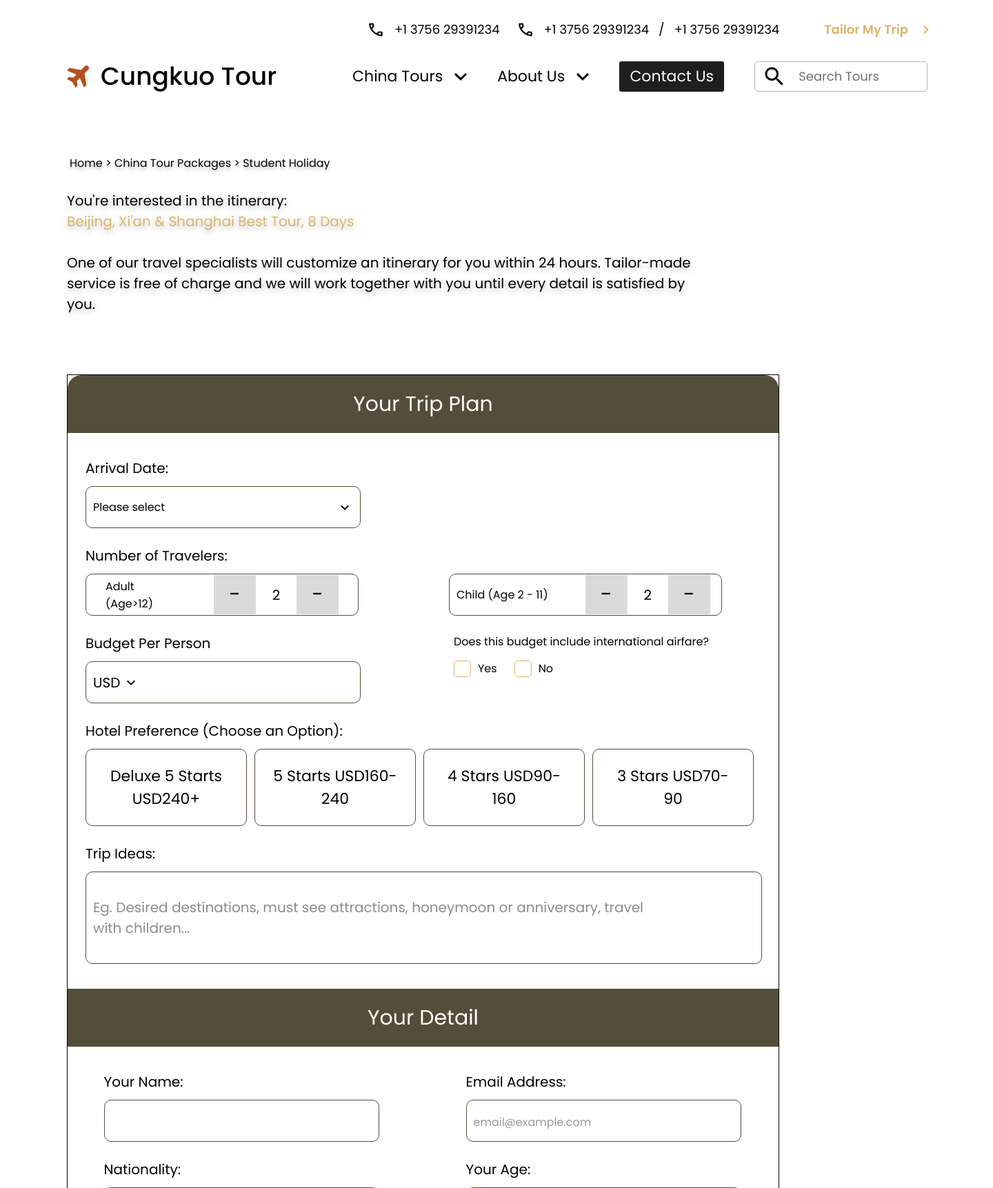
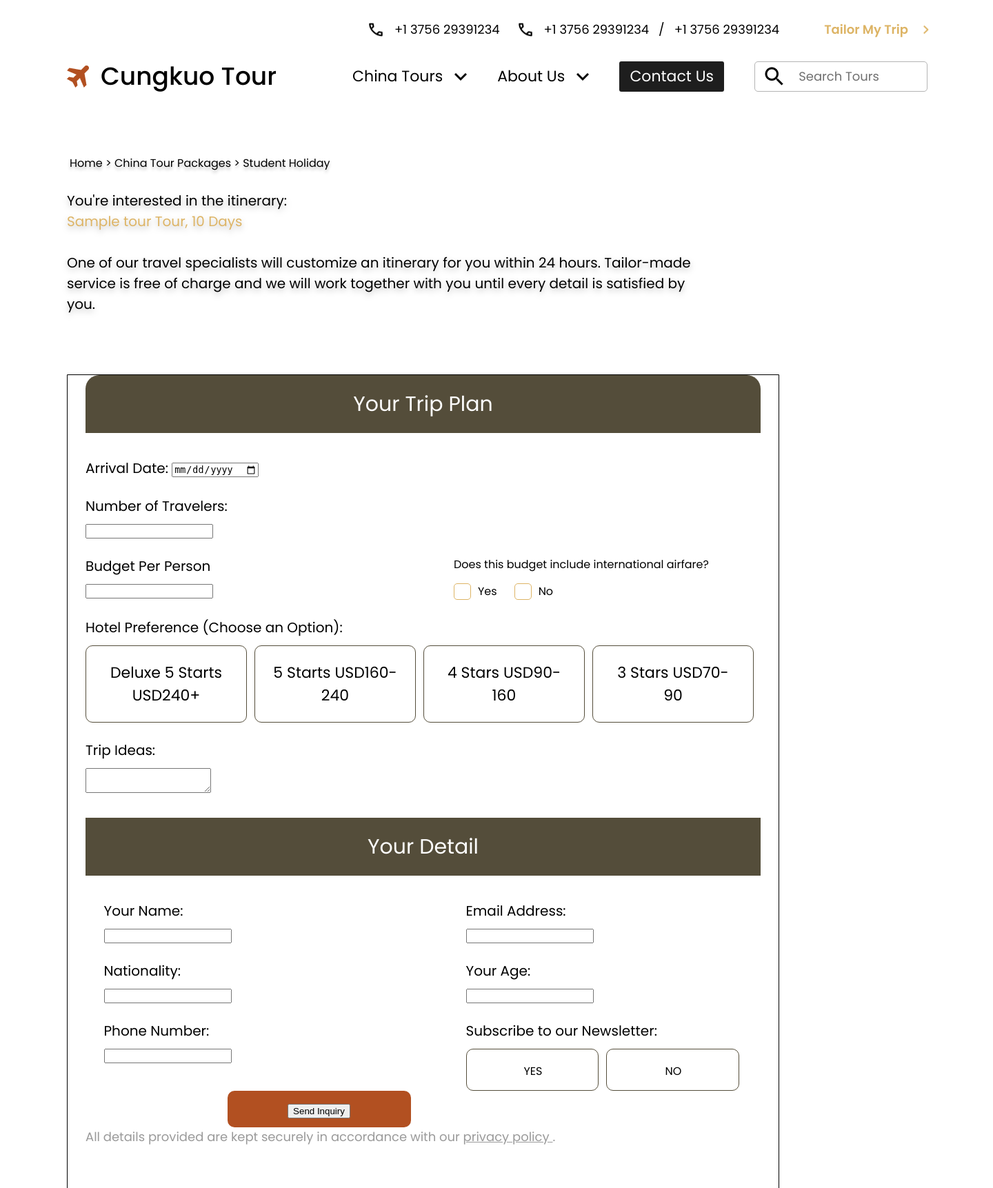
Before and after one commit to adtyfathan/projek-prak-pemweb, a PHP site: page /get-quote.php?id=1 in a window 1440 px wide. Shown: the top 1723 px of the page at 69% size. Run offline with PHP 8.4, Linux system fonts and the light colour scheme; tables that the repository leaves empty or names only in its code hold one stand-in row (values such as "Sample post").

Commit message:
reservasi

```diff
--- a/public/html/get-quote.php
+++ b/public/html/get-quote.php
@@ -1,24 +1,28 @@
 <!DOCTYPE html>
 <html>
+
 <head>
     <meta charset="utf-8">
     <meta name="viewport" content="initial-scale=1, width=device-width">
     <title>Cungkuo Tour</title>
-  	<link rel="stylesheet"  href="../css/get-quote.css" />
+    <link rel="stylesheet" href="../css/get-quote.css" />
     <link rel="stylesheet" href="https://fonts.googleapis.com/css2?family=Poppins:wght@400;500;600;700&display=swap" />
 </head>
+
 <body>
     <div class="get-quote">
         <div class="frame-parent">
             <div class="frame-group">
                 <div class="frame-container">
                     <div class="material-symbolscall-outline-parent">
-            						<img class="material-symbolscall-outline-icon" alt="" src="../asset/material-symbols_call-outline.png">
+                        <img class="material-symbolscall-outline-icon" alt=""
+                            src="../asset/material-symbols_call-outline.png">
 
                         <div class="div">+1 3756 29391234</div>
                     </div>
                     <div class="material-symbolscall-outline-parent">
-            						<img class="material-symbolscall-outline-icon" alt="" src="../asset/material-symbols_call-outline.png">
+                        <img class="material-symbolscall-outline-icon" alt=""
+                            src="../asset/material-symbols_call-outline.png">
 
                         <div class="div">+1 3756 29391234</div>
                         <div class="div">/</div>
@@ -64,73 +68,52 @@
         <div class="home-china">Home &gt; China Tour Packages &gt; Student Holiday</div>
         <div class="youre-interested-in-container">
             <p class="youre-interested-in">You're interested in the itinerary:</p>
-      			<p class="beijing-xian">Beijing, Xi'an & Shanghai Best Tour, 8 Days</p>
+            <?php
+				include("../php/koneksi.php");
+
+				$tourId = $_GET["id"];
+
+				$stmt = $koneksi->prepare("SELECT * FROM tours WHERE id = ?");
+				$stmt->bind_param("i", $tourId);
+				$stmt->execute();
+				$result = $stmt->get_result();
+
+				if ($row = $result->fetch_assoc()) {
+					echo'
+						<p class="beijing-xian">'.$row['nama_tempat'].' Tour, '.$row['jumlah_hari'].' Days</p>
+						<input type="hidden" value="'.$row['nama_tempat'].'" id="destination-name"/>
+						<input type="hidden" value="'.$row['harga'].'" id="destination-price" />
+					';
+				}
+			?>
+
             <p class="beijing-xian">&nbsp;</p>
-      			<p class="youre-interested-in">One of our travel specialists will customize an itinerary for you within 24 hours. Tailor-made service is free of charge and we will work together with you until every detail is satisfied by you.</p>
+            <p class="youre-interested-in">One of our travel specialists will customize an itinerary for you within 24
+                hours. Tailor-made service is free of charge and we will work together with you until every detail is
+                satisfied by you.</p>
         </div>
         <div class="frame-parent3">
+            <form id="reservation-form">
                 <div class="frame-parent4">
                     <div class="your-trip-plan-wrapper">
                         <div class="div">Your Trip Plan</div>
                     </div>
                     <div class="frame-parent5">
                         <div class="arrival-date-parent">
-            						<div class="arrival-date">Arrival Date:</div>
-            						<div class="frame-wrapper">
-              							<div class="please-select-parent">
-                								<div class="div">Please select</div>
-                								<img class="icoutline-expand-more-icon" alt="" src="../asset/ic_sharp-expand-more.png">
-
-              							</div>
+                            <div class="arrival-date">
+                                <label>Arrival Date:</label>
+                                <input type="date" id="reservation-date" />
                             </div>
                         </div>
                         <div class="number-of-travelers-parent">
                             <div class="arrival-date">Number of Travelers: </div>
-            						<div class="frame-parent6">
-              							<div class="frame-wrapper1">
-                								<div class="adult-age12-parent">
-                  									<div class="div">Adult (Age&gt;12)</div>
-                  									<div class="frame-parent7">
-                    										<div class="wrapper">
-                      											<div class="arrival-date">-</div>
-                    										</div>
-                    										<div class="container">
-                      											<div class="arrival-date">2</div>
-                    										</div>
-                    										<div class="frame">
-                      											<div class="arrival-date">-</div>
-                    										</div>
-                  									</div>
-                								</div>
-              							</div>
-              							<div class="frame-wrapper1">
-                								<div class="child-age-2-11-parent">
-                  									<div class="div">Child (Age 2 - 11)</div>
-                  									<div class="frame-parent7">
-                    										<div class="wrapper">
-                      											<div class="arrival-date">-</div>
-                    										</div>
-                    										<div class="container">
-                      											<div class="arrival-date">2</div>
-                    										</div>
-                    										<div class="frame">
-                      											<div class="arrival-date">-</div>
-                    										</div>
-                  									</div>
-                								</div>
-              							</div>
-            						</div>
+
+                            <input type="number" id="reservation-ticketqty" />
                         </div>
                         <div class="frame-parent9">
                             <div class="arrival-date-parent">
                                 <div class="arrival-date">Budget Per Person</div>
-              							<div class="frame-wrapper3">
-                								<div class="usd-parent">
-                  									<div class="div">USD</div>
-                  									<img class="icoutline-expand-more-icon" alt="" src="../asset/ic_sharp-expand-more.png">
-
-                								</div>
-              							</div>
+                                <input type="number" id="reservation-budget" />
                             </div>
                             <div class="does-this-budget-include-inter-parent">
                                 <div class="div">Does this budget include international airfare?</div>
@@ -168,9 +151,7 @@
                         <div class="frame-wrapper4">
                             <div class="arrival-date-parent">
                                 <div class="arrival-date">Trip Ideas:</div>
-              							<div class="eg-desired-destinations-must-wrapper">
-                								<div class="eg-desired-destinations">Eg. Desired destinations, must see attractions, honeymoon or anniversary, travel with children...</div>
-              							</div>
+                                <textarea id="reservation-ideas"></textarea>
                             </div>
                         </div>
                     </div>
@@ -181,49 +162,27 @@
                         <div class="frame-parent13">
                             <div class="arrival-date-parent">
                                 <div class="arrival-date">Your Name:</div>
-              							<div class="frame-wrapper5">
-                								<div class="frame-inner">
-                								</div>
-              							</div>
+                                <input type="text" id="reservation-name">
                             </div>
                             <div class="arrival-date-parent">
                                 <div class="arrival-date">Email Address:</div>
-              							<div class="frame-wrapper6">
-                								<div class="emailexamplecom-wrapper">
-                  									<div class="div">email@example.com</div>
-                								</div>
-              							</div>
+                                <input type="email" id="reservation-email">
                             </div>
                         </div>
                         <div class="frame-parent13">
                             <div class="arrival-date-parent">
                                 <div class="arrival-date">Nationality:</div>
-              							<div class="frame-wrapper">
-                								<div class="please-select-parent">
-                  									<div class="please-write-or">Please  write or select</div>
-                  									<img class="icoutline-expand-more-icon" alt="" src="../asset/ic_sharp-expand-more.png">
-
-                								</div>
-              							</div>
+                                <input type="text" id="reservation-nationality">
                             </div>
                             <div class="arrival-date-parent">
                                 <div class="arrival-date">Your Age:</div>
-              							<div class="frame-wrapper">
-                								<div class="please-select-parent">
-                  									<div class="please-write-or">Please  select</div>
-                  									<img class="icoutline-expand-more-icon" alt="" src="../asset/ic_sharp-expand-more.png">
-
-                								</div>
-              							</div>
+                                <input type="number" id="reservation-age">
                             </div>
                         </div>
                         <div class="frame-parent13">
                             <div class="arrival-date-parent">
                                 <div class="arrival-date">Phone Number:</div>
-              							<div class="frame-wrapper5">
-                								<div class="frame-inner">
-                								</div>
-              							</div>
+                                <input type="text" id="reservation-phone">
                             </div>
                             <div class="arrival-date-parent">
                                 <div class="arrival-date">Subscribe to our Newsletter:</div>
@@ -241,14 +200,19 @@
                 </div>
                 <div class="frame-parent17">
                     <div class="send-inquiry-wrapper">
-          					<div class="cungkuo-tour">Send Inquiry</div>
+                        <div class="cungkuo-tour"><input type="submit" value="Send Inquiry"></div>
                     </div>
-        				<div class="all-details-provided-container">All details provided are kept securely in accordance with our
-          					<a class="privacy-policy" href="https://www.chinaodysseytours.com/privacy_security.htm" target="_blank">
+                </div>
+                <div class="all-details-provided-container">All details provided are kept securely in accordance
+                    with
+                    our
+                    <a class="privacy-policy" href="https://www.chinaodysseytours.com/privacy_security.htm"
+                        target="_blank">
                         <span class="privacy-policy1">privacy policy</span>
                     </a>.
                 </div>
         </div>
+        </form>
     </div>
     <div class="get-quote-inner">
         <div class="frame-wrapper10">
@@ -334,9 +298,7 @@
         </div>
     </div>
     </div>
+    <script src="../js/get-quote.js"></script>
+</body>
 
-
-
-
-</body>
 </html>
```
Also changed, not shown: public/html/explore-tour.php (+50 -69 lines), public/js/get-quote.js (added, +50 -0 lines), public/php/explore-tour.php (+14 -2 lines), public/php/get-quote.php (added, +59 -0 lines), public/asset/profile.jpg (added). Lines whose indentation alone changed are shown as unchanged.
